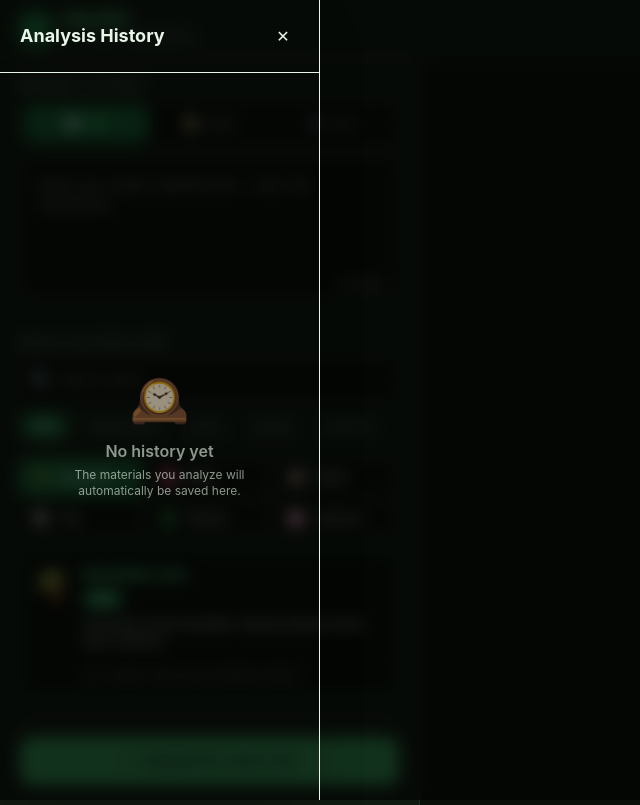
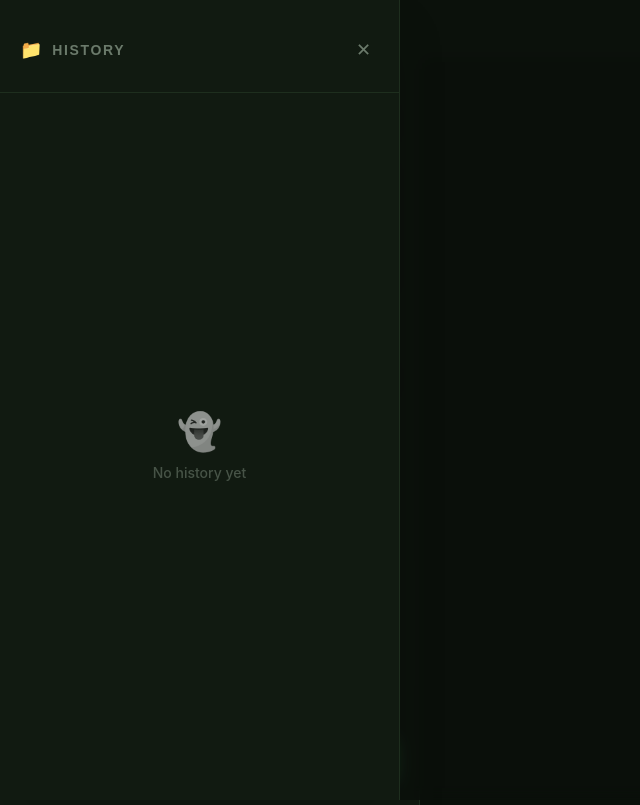
Before and after one commit to galiihajiip/kalika, a Next.js app: page / in a window 1280 px wide. Both pictures are taken after a click on the button "History". Shown: the whole page, without its empty margins (0-640 px from the left). Built offline with nearby package versions, Linux system fonts and the light colour scheme.

Commit message:
chore: auto-save [2026-03-24 17:05:47]

```diff
--- a/src/components/HistoryPanel.tsx
+++ b/src/components/HistoryPanel.tsx
@@ -1,55 +1,36 @@
 'use client'
 
-import { useEffect, useState } from 'react'
 import { useKalikaStore } from '@/store/useKalikaStore'
 import type { HistoryEntry, LensType } from '@/types'
+import { LENS_ITEMS } from '@/components/LensSelector'
 
-export interface HistoryPanelProps {
+interface Props {
   isOpen: boolean
   onClose: () => void
 }
 
-import { LENS_ITEMS } from '@/components/LensSelector'
-
 function getLensData(lensId: string) {
   const found = LENS_ITEMS.find((l) => l.id === lensId)
   return {
-    bg: 'bg-[var(--surface-muted)]',
-    text: 'text-[var(--kalika-primary)]',
     label: found ? found.label : lensId.replace('_', ' '),
     emoji: found ? found.emoji : '🌍'
   }
 }
 
-
 function getRelativeTime(timestamp: number) {
   const diffInSeconds = Math.floor((Date.now() - timestamp) / 1000)
-
-  if (diffInSeconds < 60) return `${diffInSeconds} seconds ago`
-
+  if (diffInSeconds < 60) return `Just now`
   const diffInMinutes = Math.floor(diffInSeconds / 60)
-  if (diffInMinutes < 60) return `${diffInMinutes} minutes ago`
-
+  if (diffInMinutes < 60) return `${diffInMinutes}m ago`
   const diffInHours = Math.floor(diffInMinutes / 60)
-  if (diffInHours < 24) return `${diffInHours} hours ago`
-
+  if (diffInHours < 24) return `${diffInHours}h ago`
   const diffInDays = Math.floor(diffInHours / 24)
-  if (diffInDays === 1) return 'yesterday'
-  return `${diffInDays} days ago`
+  return `${diffInDays}d ago`
 }
 
-export default function HistoryPanel({ isOpen, onClose }: HistoryPanelProps) {
-  const { history, clearHistory, setInputText, setSelectedLens, setResult, setActiveTab } = useKalikaStore()
-  const [mounted, setMounted] = useState(false)
+export default function HistoryPanel({ isOpen, onClose }: Props) {
+  const { history, setInputText, setSelectedLens, setResult, clearHistory, setActiveTab } = useKalikaStore()
 
-  // Prevent hydration mismatch
-  useEffect(() => {
-    setMounted(true)
-  }, [])
-
-  if (!mounted) return null
-
-  // Handle item click
   const handleRestore = (entry: HistoryEntry) => {
     setInputText(entry.inputText)
     setSelectedLens(entry.lens as LensType)
@@ -59,92 +40,71 @@ export default function HistoryPanel({ isOpen, onClose }: HistoryPanelProps) {
   }
 
   const handleClear = () => {
-    if (confirm('Are you sure you want to delete all analysis history?')) {
+    if (confirm('Are you sure you want to clear your entire history?')) {
       clearHistory()
     }
   }
 
   return (
     <>
-      {/* ── Dark Overlay ── */}
       <div
-        className={`fixed inset-0 z-50 bg-black/60 backdrop-blur-sm transition-opacity duration-300 ${
-          isOpen ? 'opacity-100 pointer-events-auto' : 'opacity-0 pointer-events-none'
-        }`}
+        className={`fixed inset-0 bg-kalika-bg/80 backdrop-blur-sm z-50 transition-opacity duration-300 ${isOpen ? 'opacity-100' : 'opacity-0 pointer-events-none'}`}
         onClick={onClose}
       />
+      <div className={`fixed top-0 bottom-0 left-0 w-[400px] bg-kalika-surface border-r border-kalika-border shadow-2xl z-50 transform transition-transform duration-300 flex flex-col ${isOpen ? 'translate-x-0' : '-translate-x-full'}`}>
 
-      {/* ── Slide-in Panel from Left ── */}
-      <div
-        className={`fixed top-0 left-0 h-full w-[320px] bg-[var(--surface-bg)] shadow-2xl z-50 flex flex-col transform transition-transform duration-300 ease-[cubic-bezier(0.16,1,0.3,1)] border-r border-[var(--surface-border)] ${
-          isOpen ? 'translate-x-0' : '-translate-x-full'
-        }`}
-      >
-        {/* Header */}
-        <div className="flex items-center justify-between p-5 border-b border-[var(--surface-border)] bg-[var(--surface-card)]">
-          <h2 className="font-[var(--font-sora)] font-bold text-lg text-[var(--text-primary)]">
-            Analysis History
+        <div className="p-5 border-b border-kalika-border flex items-center justify-between mt-2">
+          <h2 className="text-sm font-semibold tracking-[0.12em] text-kalika-muted uppercase font-display flex items-center gap-2">
+            <span className="text-kalika-green text-lg">📁</span> History
           </h2>
-          <button
-            onClick={onClose}
-            className="w-8 h-8 rounded-lg bg-[var(--surface-muted)] flex items-center justify-center hover:bg-[var(--surface-border)] hover:text-red-500 transition-colors text-[var(--text-secondary)]"
-            aria-label="Close history"
-          >
+          <button onClick={onClose} className="p-2 rounded-lg text-kalika-muted hover:bg-kalika-surface2 hover:text-kalika-text-secondary transition-colors text-lg line-height-none">
             ✕
           </button>
         </div>
 
-        {/* List Content */}
-        <div className="flex-1 overflow-y-auto p-4 flex flex-col gap-3">
+        <div className="flex-1 overflow-y-auto p-5 custom-scrollbar">
           {history.length === 0 ? (
-            <div className="flex flex-col items-center justify-center text-center h-full opacity-60">
-              <span className="text-5xl mb-4">🕰️</span>
-              <p className="font-semibold text-[var(--text-primary)]">No history yet</p>
-              <p className="text-xs text-[var(--text-muted)] mt-1 max-w-[200px]">
-                The materials you analyze will automatically be saved here.
-              </p>
+            <div className="h-full flex flex-col items-center justify-center opacity-60">
+              <span className="text-4xl mb-3 grayscale mix-blend-overlay">👻</span>
+              <p className="text-sm text-kalika-muted font-medium">No history yet</p>
             </div>
           ) : (
-            history.map((entry) => {
+            <div className="flex flex-col gap-3">
+              {history.map((entry) => {
                 const meta = getLensData(entry.lens)
                 return (
                   <button
                     key={entry.id}
                     onClick={() => handleRestore(entry)}
-                  className="flex flex-col text-left w-full p-4 rounded-xl border border-[var(--surface-border)] bg-[var(--surface-card)] hover:border-[var(--kalika-primary)] hover:shadow-md transition-all active:scale-[0.98] group"
+                    className="flex flex-col text-left w-full p-4 rounded-xl border border-kalika-border bg-kalika-surface hover:border-kalika-green-glow hover:bg-kalika-surface2 transition-all active:scale-[0.98] group"
                   >
                     <div className="flex justify-between items-start w-full mb-2">
-                    <span className={`text-[10px] font-bold uppercase tracking-wider px-2 py-0.5 rounded-full ${meta.bg} ${meta.text}`}>
+                      <span className="inline-block text-[9px] font-bold tracking-widest uppercase bg-kalika-green-subtle text-kalika-green px-2 py-0.5 rounded-full">
                         {meta.emoji} {meta.label}
                       </span>
-                    <span className="text-[10px] font-semibold text-[var(--text-muted)] group-hover:text-[var(--text-primary)] transition-colors">
+                      <span className="text-[10px] font-medium text-kalika-muted group-hover:text-kalika-text-secondary transition-colors">
                         {getRelativeTime(entry.timestamp)}
                       </span>
                     </div>
-
-                  <p className="text-sm font-medium text-[var(--text-primary)] line-clamp-2 leading-relaxed">
-                    {entry.inputText.length > 80
-                      ? entry.inputText.slice(0, 80) + '...'
-                      : entry.inputText}
+                    <p className="text-xs text-kalika-text-secondary line-clamp-2 leading-relaxed">
+                      {entry.inputText}
                     </p>
                   </button>
                 )
-            })
+              })}
+            </div>
           )}
         </div>
 
-        {/* Footer */}
         {history.length > 0 && (
-          <div className="p-4 border-t border-[var(--surface-border)] bg-[var(--surface-bg)]">
+          <div className="p-5 border-t border-kalika-border bg-kalika-surface2/50 backdrop-blur-md">
             <button
               onClick={handleClear}
-              className="w-full py-3 rounded-xl border border-red-200 dark:border-red-900/50 text-red-500 text-sm font-bold hover:bg-red-50 dark:hover:bg-red-950/30 transition-colors"
+              className="w-full py-3 rounded-lg border border-red-900/50 text-red-400 text-xs font-bold hover:bg-red-900/20 transition-colors"
             >
-              🗑️ Clear All History
+              Clear All History
             </button>
-            <p className="text-center text-[10px] font-semibold text-[var(--text-muted)] mt-3 tracking-wide">
-              STORED LOCALLY IN YOUR BROWSER
-            </p>
+            <p className="text-center text-[10px] text-kalika-muted mt-3">Saved locally in your browser.</p>
           </div>
         )}
       </div>
```
Lines whose indentation alone changed are shown as unchanged.
